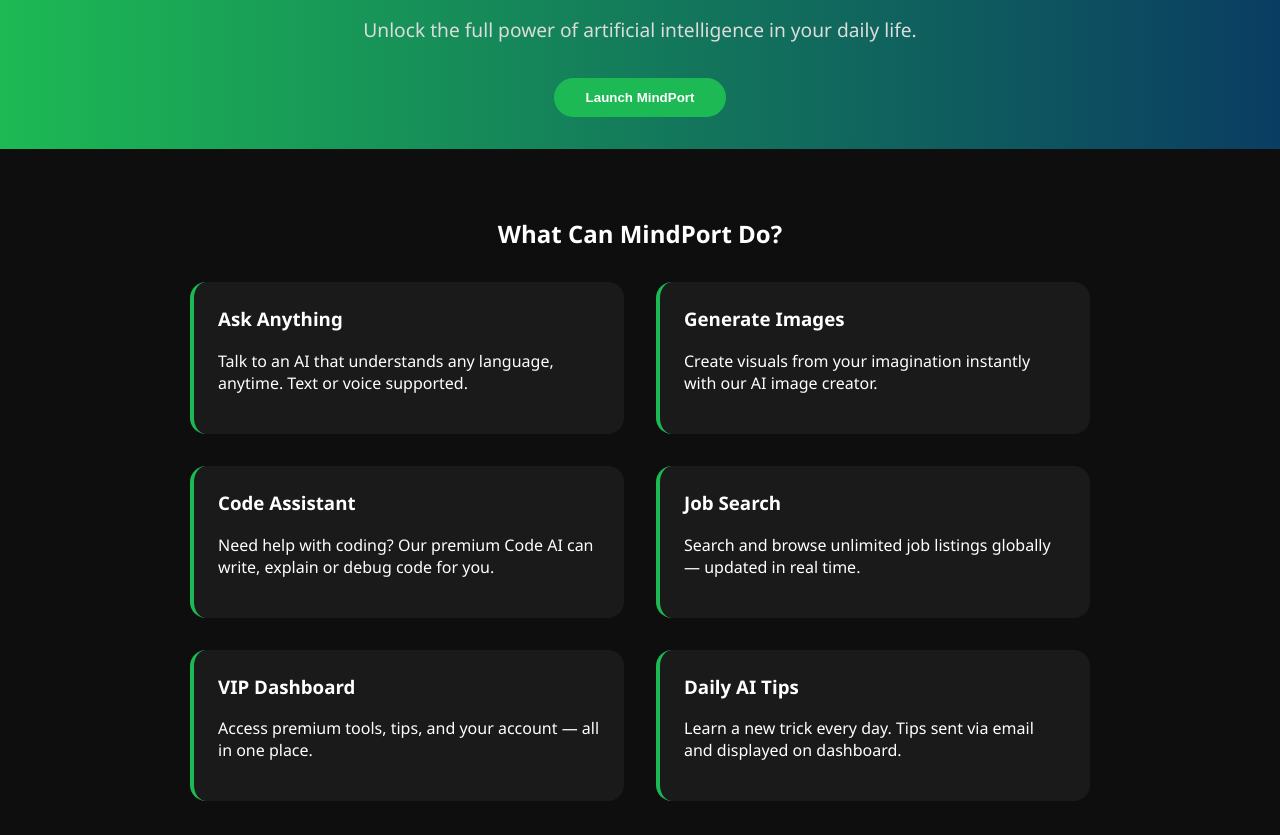
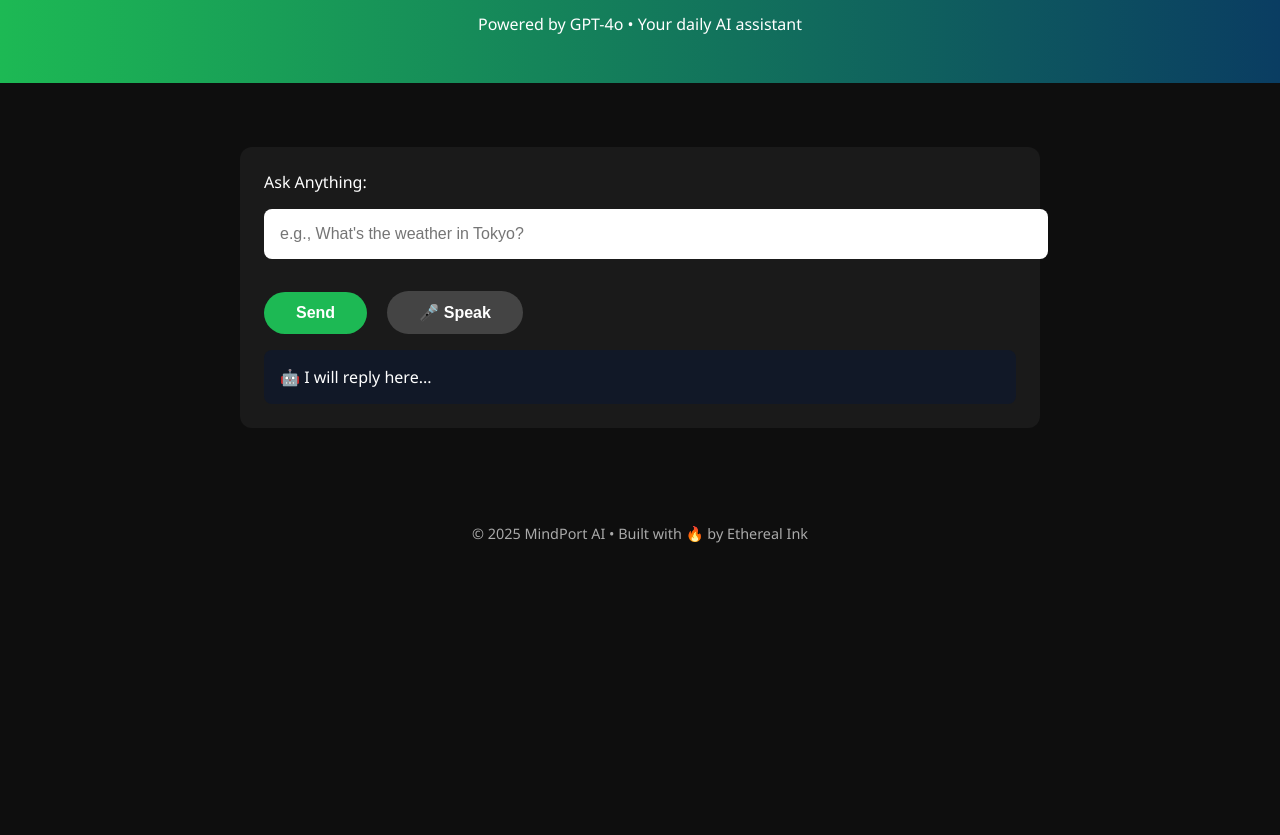
Before and after one commit to aron683/ai.etherealinkbytiisetso.com, a website: page index.html in a window 1280 px wide. Shown: the part 117-952 px from the top of the page. After the commit the page ends 800 px from the top, so only its background shows below. Drawn offline with Linux system fonts and the light colour scheme.

Commit message:
Update index.html

```diff
--- a/index.html
+++ b/index.html
@@ -3,7 +3,7 @@
 <head>
   <meta charset="UTF-8" />
   <meta name="viewport" content="width=device-width, initial-scale=1.0"/>
-  <title>MindPort AI - Your Intelligent Assistant</title>
+  <title>MindPort AI - Powered by GPT-4o</title>
   <link rel="icon" href="favicon.png" />
   <style>
     body {
@@ -21,10 +21,6 @@
       font-size: 2.5rem;
       margin-bottom: 0.5rem;
     }
-    header p {
-      font-size: 1.2rem;
-      color: #dcdcdc;
-    }
     .btn {
       margin-top: 1rem;
       padding: 0.75rem 2rem;
@@ -35,65 +31,44 @@
       font-weight: bold;
       cursor: pointer;
     }
-    .section {
-      padding: 3rem 1rem;
-      max-width: 900px;
+    .container {
+      max-width: 800px;
       margin: auto;
+      padding: 2rem;
     }
-    .features {
-      display: grid;
-      grid-template-columns: repeat(auto-fit, minmax(280px, 1fr));
-      gap: 2rem;
+    .chat-area {
+      background: #1a1a1a;
+      border-radius: 12px;
+      padding: 1.5rem;
       margin-top: 2rem;
     }
-    .feature-card {
-      background: #1a1a1a;
-      border-radius: 16px;
-      padding: 1.5rem;
-      border-left: 4px solid #1db954;
+    input, button {
+      padding: 1rem;
+      border-radius: 8px;
+      border: none;
+      font-size: 1rem;
     }
-    .feature-card h3 {
-      margin-top: 0;
+    #ask {
+      width: 100%;
+      margin-top: 1rem;
+      margin-bottom: 1rem;
     }
-    .pricing {
-      background: #111;
-      padding: 3rem 1rem;
+    .mic-btn {
+      background: #444;
+      margin-left: 1rem;
+    }
+    #response {
+      margin-top: 1rem;
+      background: #111827;
+      padding: 1rem;
+      border-radius: 8px;
+      white-space: pre-wrap;
+    }
+    footer {
       text-align: center;
-    }
-    .price-box {
-      background: #1a1a1a;
-      border: 2px solid #1db954;
-      padding: 2rem;
-      margin: 1rem auto;
-      border-radius: 12px;
-      max-width: 350px;
-    }
-    .price-box h2 {
-      color: #1db954;
-    }
-    .email-form {
-      text-align: center;
-      margin-top: 2rem;
-    }
-    .email-form input {
-      padding: 0.8rem;
-      width: 60%;
-      border-radius: 30px;
-      border: none;
-      margin-right: 0.5rem;
-    }
-    .footer {
-      background: #0a0a0a;
-      padding: 2rem;
-      text-align: center;
+      margin-top: 4rem;
       color: #aaa;
       font-size: 0.9rem;
-    }
-    @media(max-width: 600px) {
-      .email-form input {
-        width: 100%;
-        margin-bottom: 1rem;
-      }
     }
   </style>
 </head>
@@ -101,68 +76,59 @@
 
   <header>
     <h1>MindPort AI</h1>
-    <p>Unlock the full power of artificial intelligence in your daily life.</p>
-    <a href="/dashboard.html"><button class="btn">Launch MindPort</button></a>
+    <p>Powered by GPT-4o • Your daily AI assistant</p>
   </header>
 
-  <section class="section">
-    <h2 style="text-align:center;">What Can MindPort Do?</h2>
-    <div class="features">
-      <div class="feature-card">
-        <h3>Ask Anything</h3>
-        <p>Talk to an AI that understands any language, anytime. Text or voice supported.</p>
+  <div class="container">
+    <div class="chat-area">
+      <label for="ask">Ask Anything:</label>
+      <input type="text" id="ask" placeholder="e.g., What's the weather in Tokyo?" />
+      <div>
+        <button class="btn" onclick="sendPrompt()">Send</button>
+        <button class="btn mic-btn" onclick="startVoice()">🎤 Speak</button>
       </div>
-      <div class="feature-card">
-        <h3>Generate Images</h3>
-        <p>Create visuals from your imagination instantly with our AI image creator.</p>
-      </div>
-      <div class="feature-card">
-        <h3>Code Assistant</h3>
-        <p>Need help with coding? Our premium Code AI can write, explain or debug code for you.</p>
-      </div>
-      <div class="feature-card">
-        <h3>Job Search</h3>
-        <p>Search and browse unlimited job listings globally — updated in real time.</p>
-      </div>
-      <div class="feature-card">
-        <h3>VIP Dashboard</h3>
-        <p>Access premium tools, tips, and your account — all in one place.</p>
-      </div>
-      <div class="feature-card">
-        <h3>Daily AI Tips</h3>
-        <p>Learn a new trick every day. Tips sent via email and displayed on dashboard.</p>
-      </div>
+      <div id="response">🤖 I will reply here...</div>
     </div>
-  </section>
+  </div>
 
-  <section class="pricing">
-    <h2>Upgrade to Premium</h2>
-    <div class="price-box">
-      <h3>MindPort VIP Access</h3>
-      <p>Unlimited access to AI + VIP dashboard</p>
-      <h2>R670 / Month</h2>
-      <button class="btn">Get VIP</button>
-    </div>
+  <footer>
+    © 2025 MindPort AI • Built with 🔥 by Ethereal Ink
+  </footer>
 
-    <div class="price-box">
-      <h3>Code AI Unlock</h3>
-      <p>Unlock premium Code AI tool</p>
-      <h2>R1000 (One-time)</h2>
-      <button class="btn">Unlock Now</button>
-    </div>
-  </section>
+  <script>
+    async function sendPrompt() {
+      const prompt = document.getElementById("ask").value;
+      const resBox = document.getElementById("response");
+      resBox.innerText = "⏳ Thinking...";
 
-  <section class="section">
-    <h2 style="text-align:center;">Join Our AI Tribe</h2>
-    <div class="email-form">
-      <input type="email" placeholder="Enter your email to get daily AI tips" />
-      <button class="btn">Subscribe</button>
-    </div>
-  </section>
+      const response = await fetch("/api/ask", {
+        method: "POST",
+        headers: { "Content-Type": "application/json" },
+        body: JSON.stringify({ prompt })
+      });
 
-  <div class="footer">
-    © 2025 MindPort AI — Powered by Ethereal Ink.
-  </div>
+      const data = await response.json();
+      resBox.innerText = data.reply;
+      speakText(data.reply);
+    }
+
+    function startVoice() {
+      const recognition = new (window.SpeechRecognition || window.webkitSpeechRecognition)();
+      recognition.lang = 'en-US';
+      recognition.start();
+      recognition.onresult = function (event) {
+        const transcript = event.results[0][0].transcript;
+        document.getElementById("ask").value = transcript;
+        sendPrompt();
+      };
+    }
+
+    function speakText(text) {
+      const utterance = new SpeechSynthesisUtterance(text);
+      utterance.lang = 'en-US';
+      window.speechSynthesis.speak(utterance);
+    }
+  </script>
 
 </body>
   </html>
```
